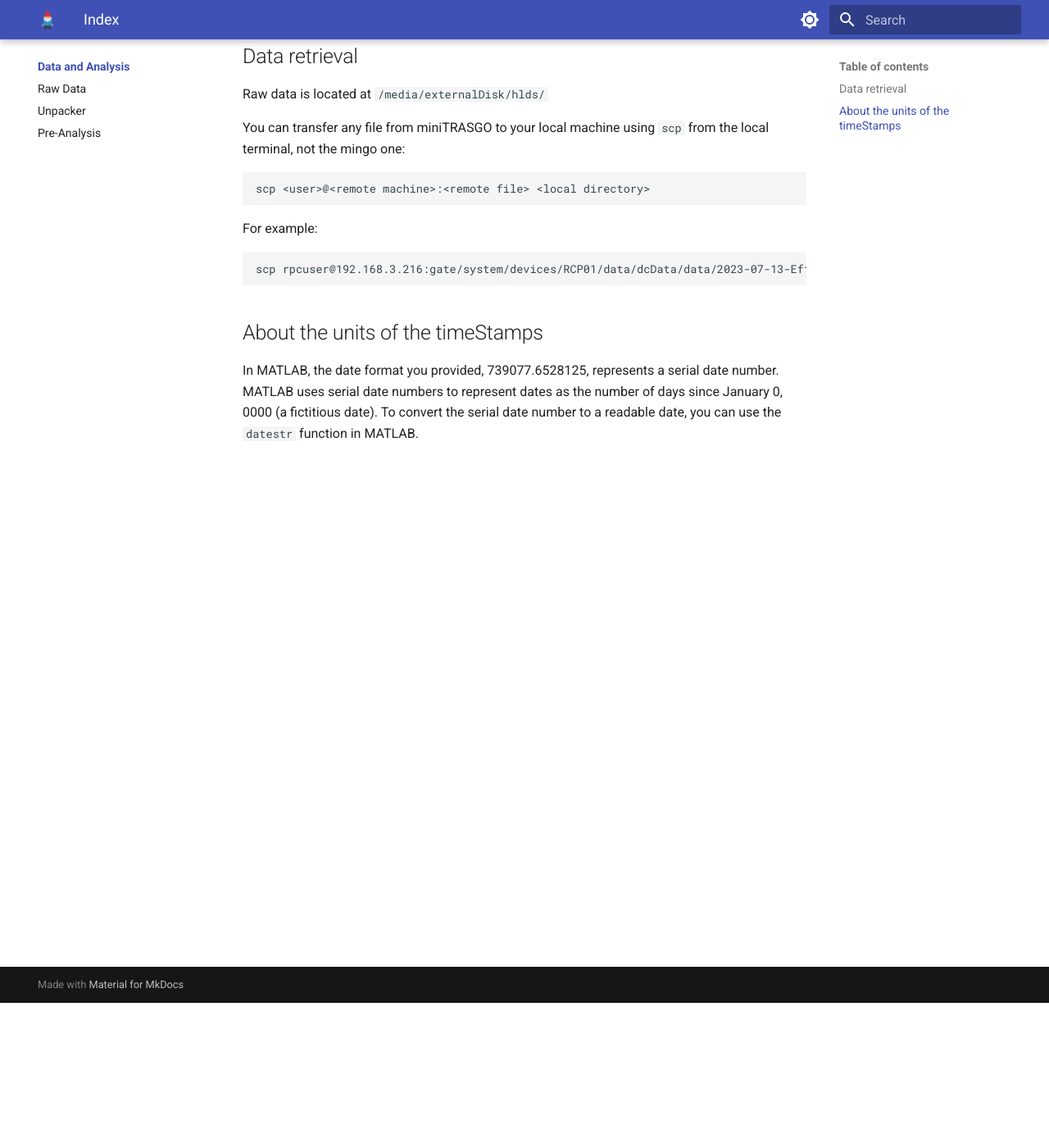
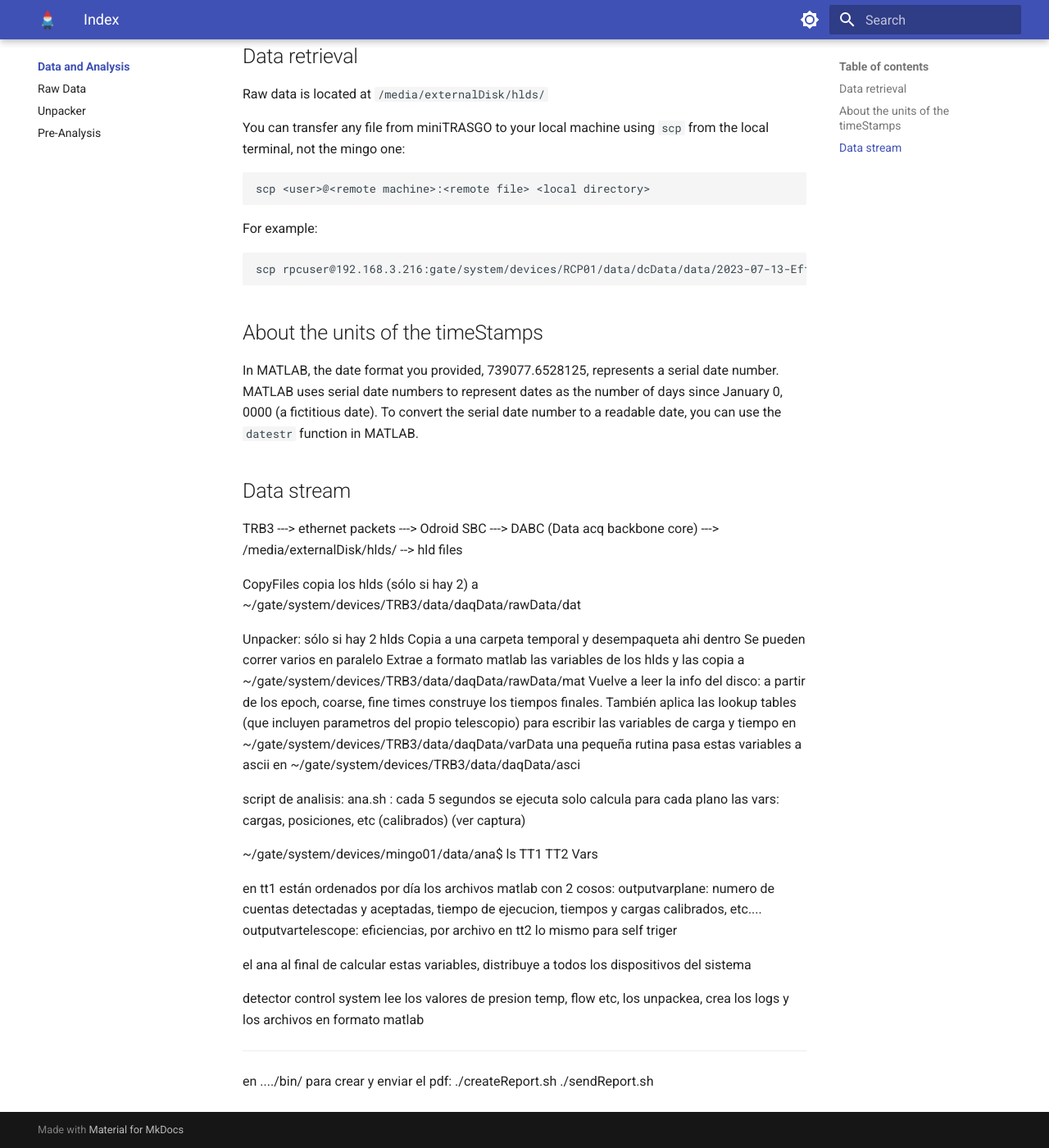
Before and after one commit to cayesoneira/miniTRASGO-documentation, an MkDocs documentation site: the page built from docs/data/index.md, in a window 1280 px wide and 1400 px high, scrolled down 177 px. Shown: the whole window at 82% size. Built offline with MkDocs 1.6.1 and Material for MkDocs 9.7.7, drawn with Linux system fonts in a browser that asks for light colours.

Commit message:
Update index.md

```diff
--- a/docs/data/index.md
+++ b/docs/data/index.md
@@ -13,3 +13,46 @@
 
 ## About the units of the timeStamps
 In MATLAB, the date format you provided, 739077.6528125, represents a serial date number. MATLAB uses serial date numbers to represent dates as the number of days since January 0, 0000 (a fictitious date). To convert the serial date number to a readable date, you can use the `datestr` function in MATLAB.
+
+
+## Data stream
+
+
+TRB3 ---> ethernet packets ---> Odroid SBC ---> DABC (Data acq backbone core) ---> /media/externalDisk/hlds/ --> hld files
+
+CopyFiles copia los hlds (sólo si hay 2) a
+~/gate/system/devices/TRB3/data/daqData/rawData/dat
+
+Unpacker: sólo si hay 2 hlds
+Copia a una carpeta temporal y desempaqueta ahi dentro
+Se pueden correr varios en paralelo
+Extrae a formato matlab las variables de los hlds y las copia a
+~/gate/system/devices/TRB3/data/daqData/rawData/mat
+Vuelve a leer la info del disco: a partir de los epoch, coarse, fine times construye los tiempos finales.
+También aplica las lookup tables (que incluyen parametros del propio telescopio) para escribir las variables de carga y tiempo en
+~/gate/system/devices/TRB3/data/daqData/varData
+una pequeña rutina pasa estas variables a ascii en
+~/gate/system/devices/TRB3/data/daqData/asci
+
+script de analisis: ana.sh : cada 5 segundos se ejecuta solo
+calcula para cada plano las vars: cargas, posiciones, etc (calibrados) (ver captura)
+
+~/gate/system/devices/mingo01/data/ana$ ls
+TT1  TT2  Vars
+
+en tt1 están ordenados por día los archivos matlab con 2 cosos:
+  outputvarplane: numero de cuentas detectadas y aceptadas, tiempo de ejecucion, tiempos y cargas calibrados, etc....
+  outputvartelescope: eficiencias, por archivo
+en tt2 lo mismo para self triger
+
+el ana al final de calcular estas variables, distribuye a todos los dispositivos del sistema
+
+detector control system
+lee los valores de presion temp, flow etc, los unpackea, crea los logs y los archivos en formato matlab
+
+
+--------------------
+
+en ..../bin/ para crear y enviar el pdf:
+./createReport.sh
+./sendReport.sh
```
